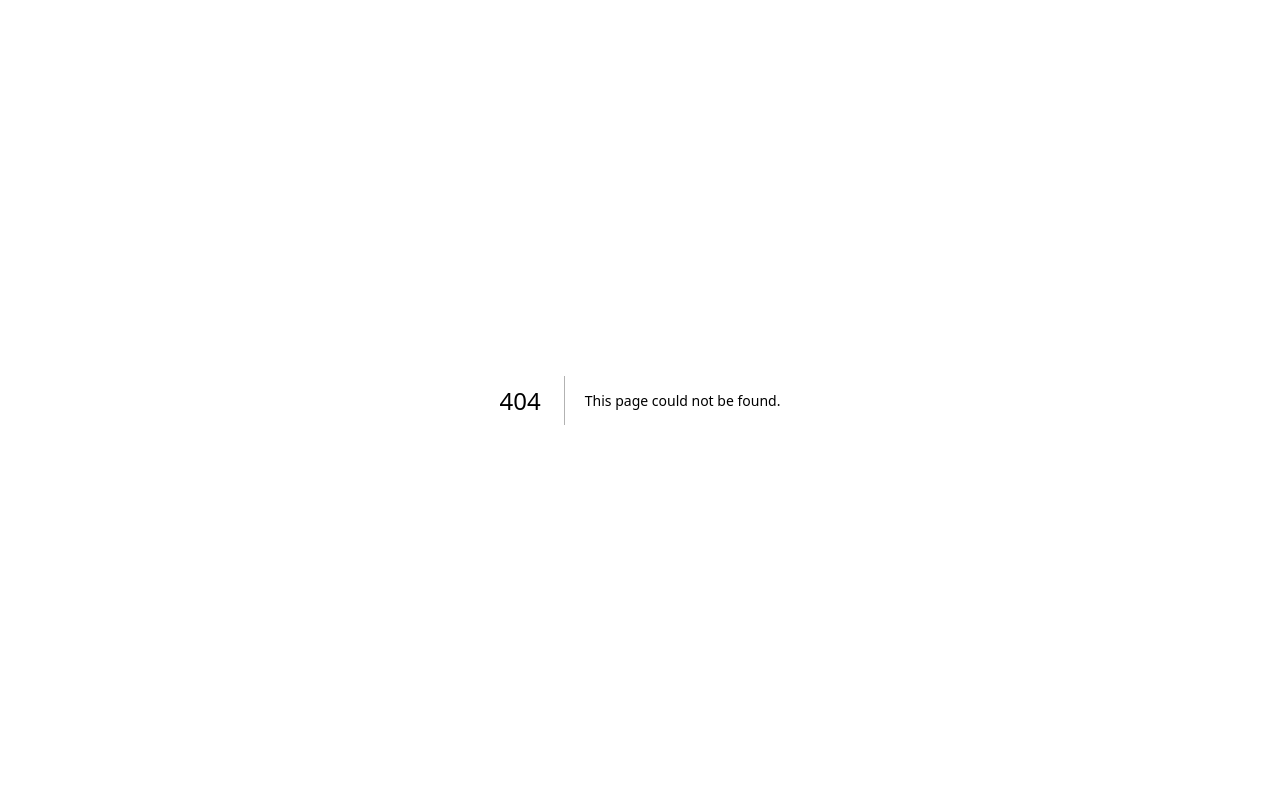
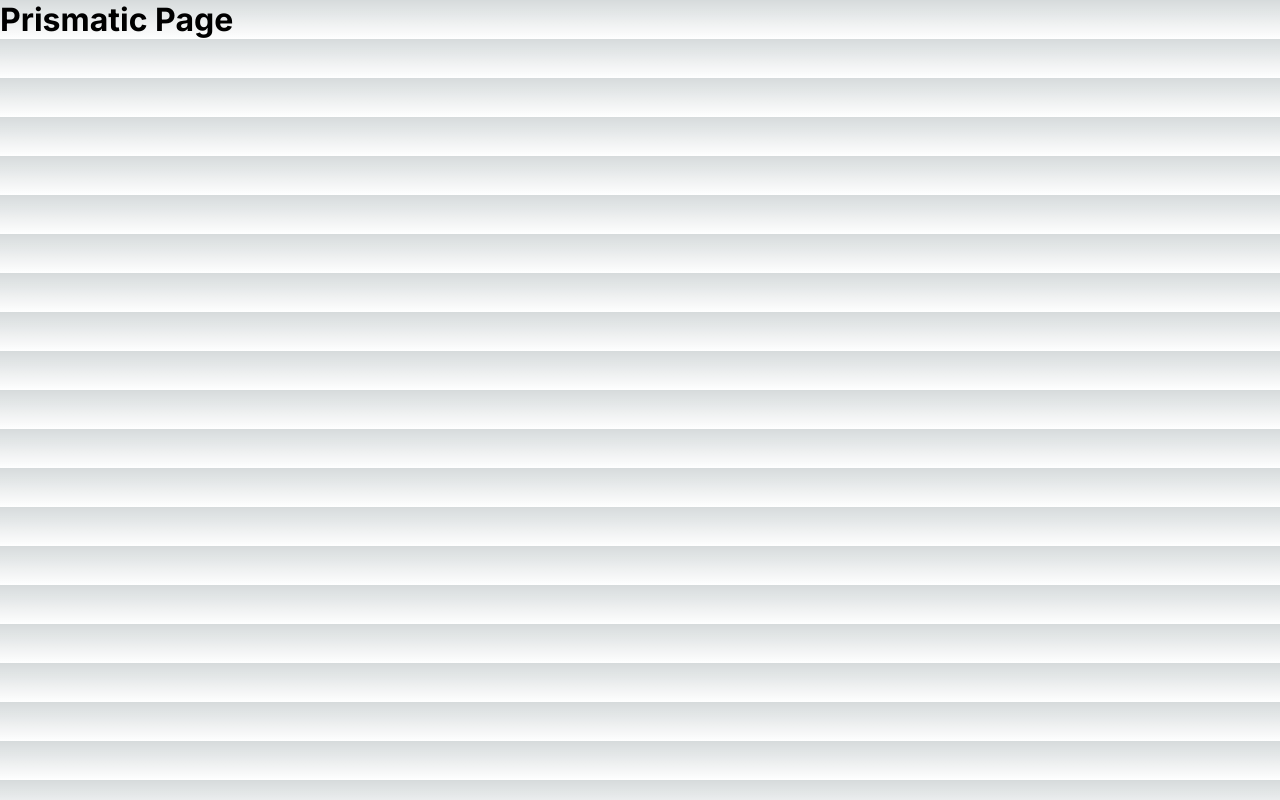
Before and after one commit to Eccentricware/reconciled-randomizers, a Next.js app: page /prismatic-page in a window 1280 px wide. Before the commit this address had no page. Built offline with nearby package versions, Linux system fonts and the light colour scheme.

Commit message:
Prismatic Page route

```diff
--- /dev/null
+++ b/src/app/prismatic-page/page.tsx
@@ -0,0 +1,7 @@
+export default function Home() {
+  return (
+    <main>
+      <h1>Prismatic Page</h1>
+    </main>
+  )
+}
```
